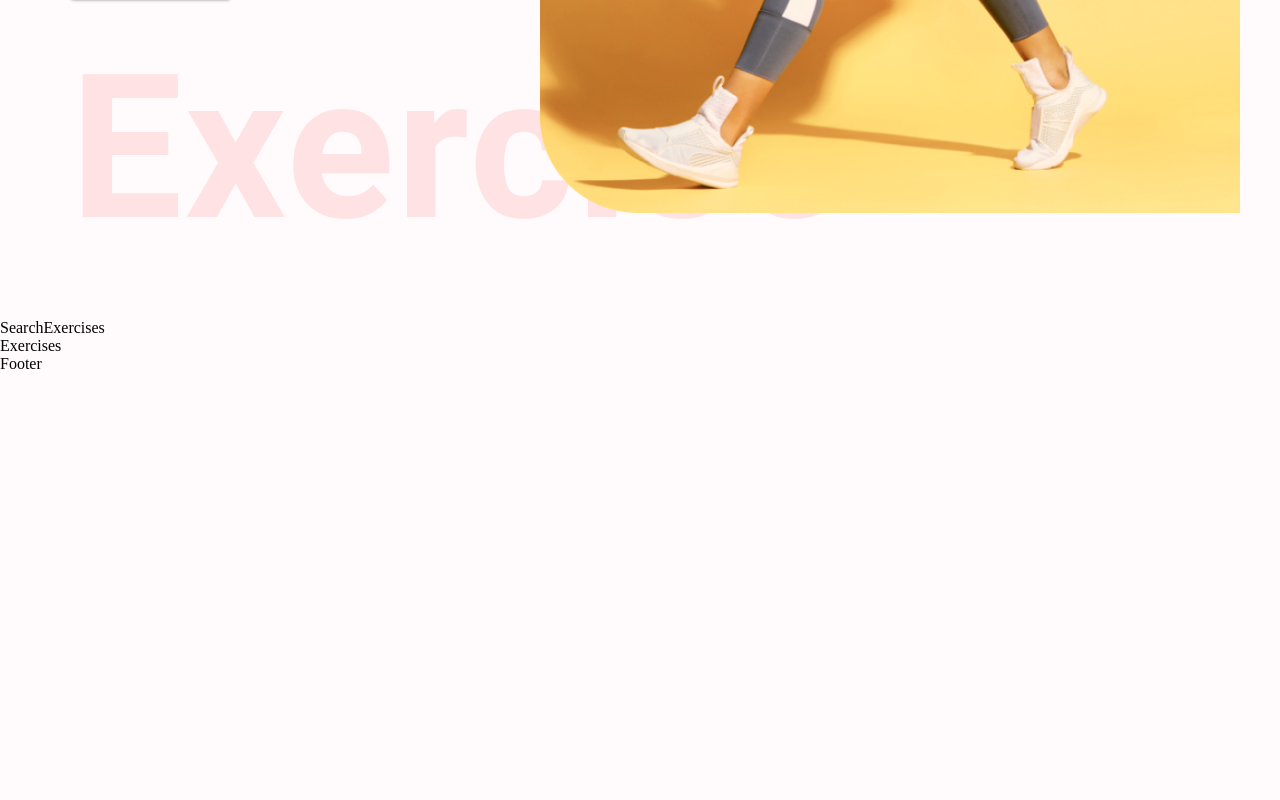
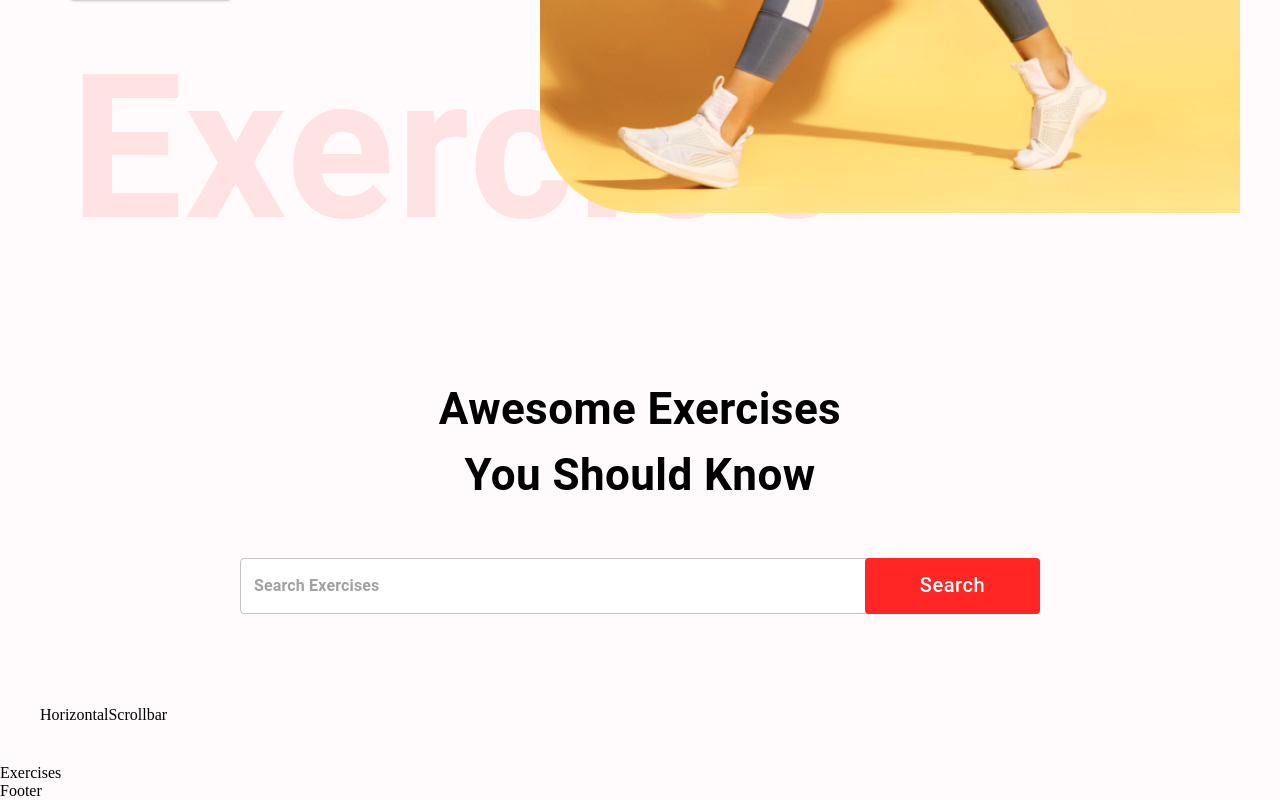
Before and after one commit to babaquero07/fitness-app, a React (Create React App) app: page / in a window 1280 px wide. Shown: the part 653-1453 px from the top of the page. Before the commit the page ends 1026 px from the top, so only its background shows below. Built offline with nearby package versions, Linux system fonts and the light colour scheme; no server answers.

Commit message:
feat: searchExcersices component and fetchData

```diff
--- /dev/null
+++ b/src/components/HorizontalScrollbar.jsx
@@ -0,0 +1,7 @@
+import React from "react";
+
+const HorizontalScrollbar = ({ data }) => {
+  return <div>HorizontalScrollbar</div>;
+};
+
+export default HorizontalScrollbar;
--- a/src/components/SearchExercises.jsx
+++ b/src/components/SearchExercises.jsx
@@ -1,7 +1,100 @@
-import React from "react";
+import { useEffect, useState } from "react";
+import HorizontalScrollbar from "./HorizontalScrollbar";
+import { Box, Button, Stack, TextField, Typography } from "@mui/material";
+import { exerciseOptions, fetchData } from "../utils/fetchData.js";
 
 const SearchExercises = () => {
-  return <div>SearchExercises</div>;
+  const [search, setSearch] = useState("");
+  const [exercises, setExercises] = useState([]);
+  const [bodyParts, setBodyParts] = useState([]);
+
+  useEffect(() => {
+    const fetchExercisesData = async () => {
+      try {
+        const bodyPartsData = await fetchData(
+          "https://exercisedb.p.rapidapi.com/exercises/bodyPartList",
+          exerciseOptions
+        );
+
+        setBodyParts(["all", ...bodyPartsData]);
+      } catch (error) {
+        console.log(error);
+      }
+    };
+
+    fetchExercisesData();
+  }, []);
+
+  const handleSearch = async () => {
+    if (search) {
+      try {
+        const exercisesData = await fetchData(
+          "https://exercisedb.p.rapidapi.com/exercises",
+          exerciseOptions
+        );
+
+        const searchedExercises = exercisesData.filter(
+          (exercise) =>
+            exercise.name.toLocaleLowerCase().includes(search) ||
+            exercise.target.toLocaleLowerCase().includes(search) ||
+            exercise.equipment.toLocaleLowerCase().includes(search) ||
+            exercise.bodyPart.toLocaleLowerCase().includes(search)
+        );
+
+        setSearch("");
+        setExercises(searchedExercises);
+      } catch (error) {
+        console.log(error);
+      }
+    }
+  };
+
+  return (
+    <Stack alignItems="center" mt="37px" justifyContent="center" p="20px">
+      <Typography
+        fontWeight={700}
+        sx={{ fontSize: { lg: "44px", xs: "30px" } }}
+        mb="50px"
+        textAlign="center"
+      >
+        Awesome Exercises <br /> You Should Know
+      </Typography>
+      <Box position="relative" mb="72px">
+        <TextField
+          sx={{
+            input: { fontWeight: "700", border: "none", borderRadius: "4px" },
+            width: { lg: "800px", xs: "350px" },
+            background: "#FFF",
+            borderRdius: "40px",
+          }}
+          height="76px"
+          value={search}
+          onChange={(e) => setSearch(e.target.value.toLocaleLowerCase())}
+          placeholder="Search Exercises"
+          type="text"
+        />
+        <Button
+          className="search-btn"
+          sx={{
+            bgcolor: "#ff2625",
+            color: "#fff",
+            textTransform: "none",
+            width: { lg: "175px", xs: "80px" },
+            fontSize: { lg: "20px", xs: "14px" },
+            height: "56px",
+            position: "absolute",
+            right: "0",
+          }}
+          onClick={handleSearch}
+        >
+          Search
+        </Button>
+      </Box>
+      <Box sx={{ position: "relative", width: "100%", p: "20px" }}>
+        <HorizontalScrollbar data={bodyParts} />
+      </Box>
+    </Stack>
+  );
 };
 
 export default SearchExercises;
--- /dev/null
+++ b/src/utils/fetchData.js
@@ -0,0 +1,27 @@
+export const exerciseOptions = {
+  method: "GET",
+  headers: {
+    "X-RapidAPI-Host": "exercisedb.p.rapidapi.com",
+    "X-RapidAPI-Key": process.env.REACT_APP_RAPID_API_KEY,
+  },
+};
+
+export const youtubeOptions = {
+  method: "GET",
+  headers: {
+    "X-RapidAPI-Host": "youtube-search-and-download.p.rapidapi.com",
+    "X-RapidAPI-Key": "f0021db587msh781fb1cbef39856p11c183jsn45521d5d1c85",
+  },
+};
+
+export const fetchData = async (url, options) => {
+  try {
+    const res = await fetch(url, options);
+    const data = await res.json();
+
+    return data;
+  } catch (error) {
+    console.log(error);
+    throw error;
+  }
+};
```
Also changed, not shown: 2 other files (tests, documents, lock files or other folders).
